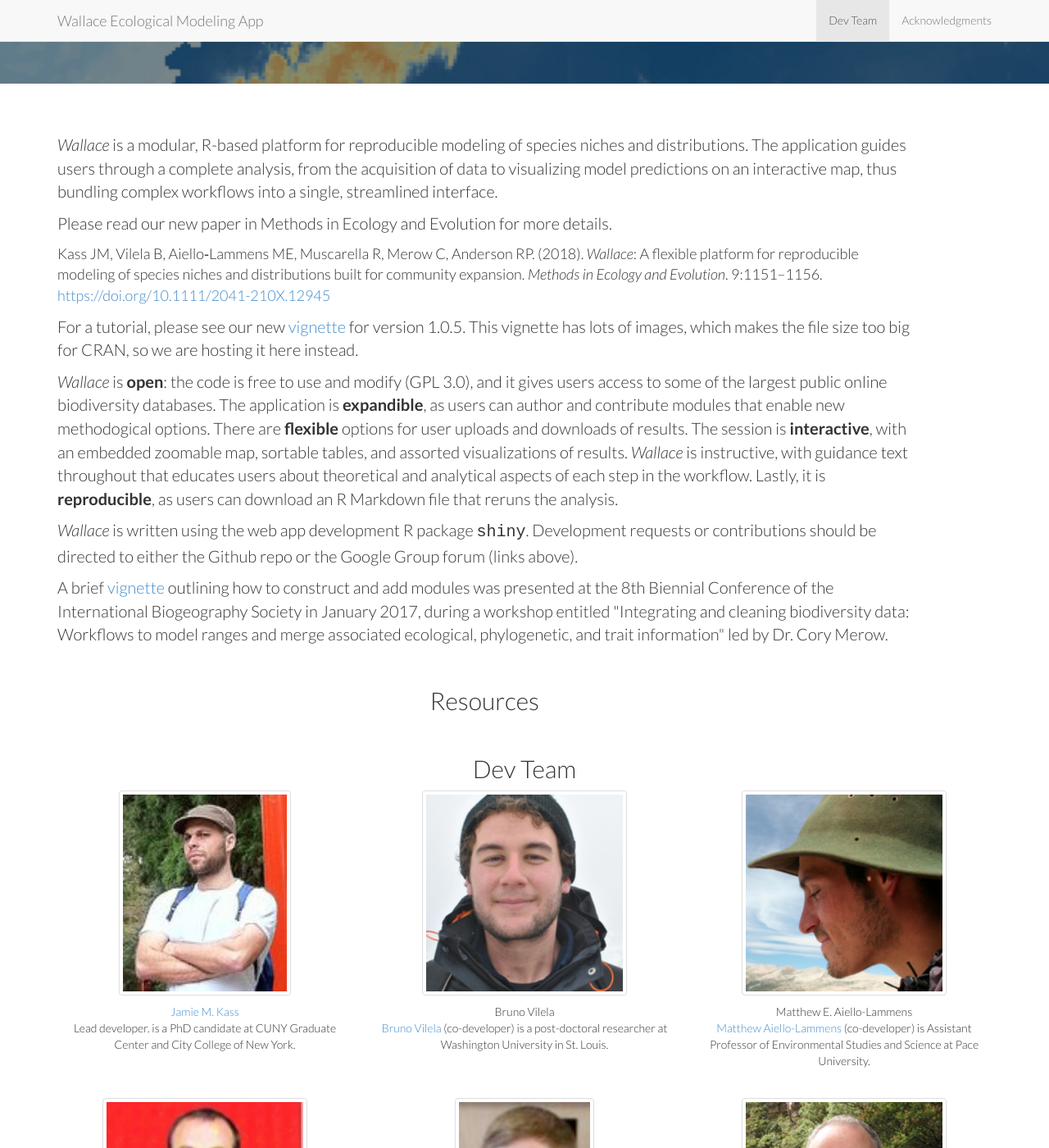
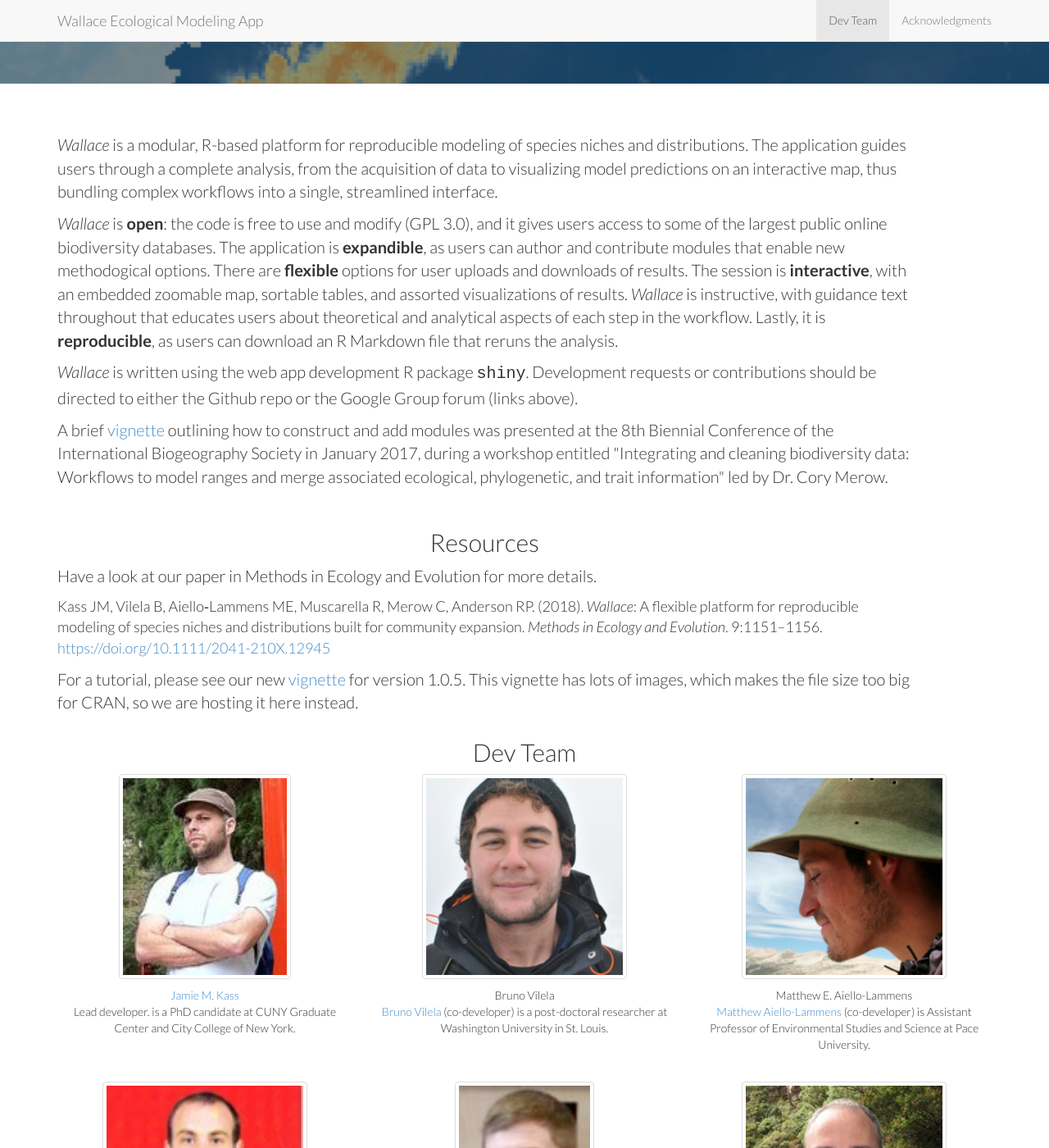
Before and after one commit to wallaceEcoMod/wallaceecomod.github.io, a Jekyll site: the page built from index.html, in a window 1280 px wide and 1400 px high, scrolled down 675 px. Shown: the whole window at 82% size. Built offline with Jekyll 4.4.1, drawn with Linux system fonts in a browser that asks for light colours; some of the changed lines change nothing that is shown.

Commit message:
Making a resources section of the landing page

```diff
--- a/_includes/about.html
+++ b/_includes/about.html
@@ -7,14 +7,6 @@
                 <i>Wallace</i> is a modular, R-based platform for reproducible modeling of species niches and distributions.
                 The application guides users through a complete analysis, from the acquisition of data to visualizing model
                 predictions on an interactive map, thus bundling complex workflows into a single, streamlined interface.</p>
-                  <p style="font-size:20px" align="left">
-                Please read our new paper in Methods in Ecology and Evolution for more details.</p>
-                  <p style="font-size:18px" align="left">
-                Kass JM, Vilela B, Aiello‐Lammens ME, Muscarella R, Merow C, Anderson RP. (2018). <i>Wallace</i>: A flexible platform for
-                reproducible modeling of species niches and distributions built for community expansion. <i>Methods in Ecology and Evolution</i>.
-                9:1151–1156. <a href="https://doi.org/10.1111/2041-210X.12945" target="_blank">https://doi.org/10.1111/2041-210X.12945</a>
-                  <p style="font-size:20px" align="left">
-                For a tutorial, please see our new <a href="vignettes/wallace_vignette.html" target="_blank">vignette</a> for version 1.0.5. This vignette has lots of images, which makes the file size too big for CRAN, so we are hosting it here instead.
                   <p style="font-size:20px" align="left">
                 <i>Wallace</i> is <b>open</b>: the code is free to use and modify (GPL 3.0), and it gives users access to
                 some of the largest public online biodiversity databases. The application is <b>expandible</b>, as users
@@ -34,6 +26,14 @@
                   data: Workflows to model ranges and merge associated ecological, phylogenetic, and trait information" led by Dr. Cory Merow.</p>
                 <br/>
 		<h2>Resources</h2>
+		<p style="font-size:20px" align="left">
+                Have a look at our paper in Methods in Ecology and Evolution for more details.</p>
+                  <p style="font-size:18px" align="left">
+                Kass JM, Vilela B, Aiello‐Lammens ME, Muscarella R, Merow C, Anderson RP. (2018). <i>Wallace</i>: A flexible platform for
+                reproducible modeling of species niches and distributions built for community expansion. <i>Methods in Ecology and Evolution</i>.
+                9:1151–1156. <a href="https://doi.org/10.1111/2041-210X.12945" target="_blank">https://doi.org/10.1111/2041-210X.12945</a>
+                  <p style="font-size:20px" align="left">
+                For a tutorial, please see our new <a href="vignettes/wallace_vignette.html" target="_blank">vignette</a> for version 1.0.5. This vignette has lots of images, which makes the file size too big for CRAN, so we are hosting it here instead.
 		<br/>
                 </div>
               </div>
```
